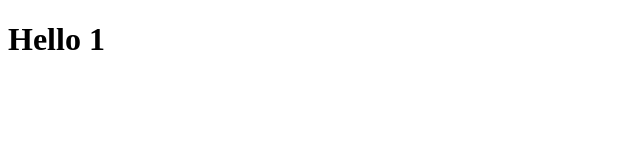
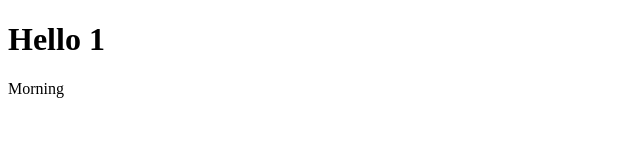
Before and after one commit to THAMMASAT17/webapp68, a plain HTML site: page Hello.html in a window 1280 px wide. Shown: the full height of the page, 0-640 px from the left. Drawn offline with Linux system fonts and the light colour scheme.

Commit message:
แก้ไขแล้ว

```diff
--- a/Hello.html
+++ b/Hello.html
@@ -7,5 +7,6 @@
 </head>
 <body>
     <h1> Hello 1</h1>
+    <p>Morning</p>
 </body>
 </html>
```
